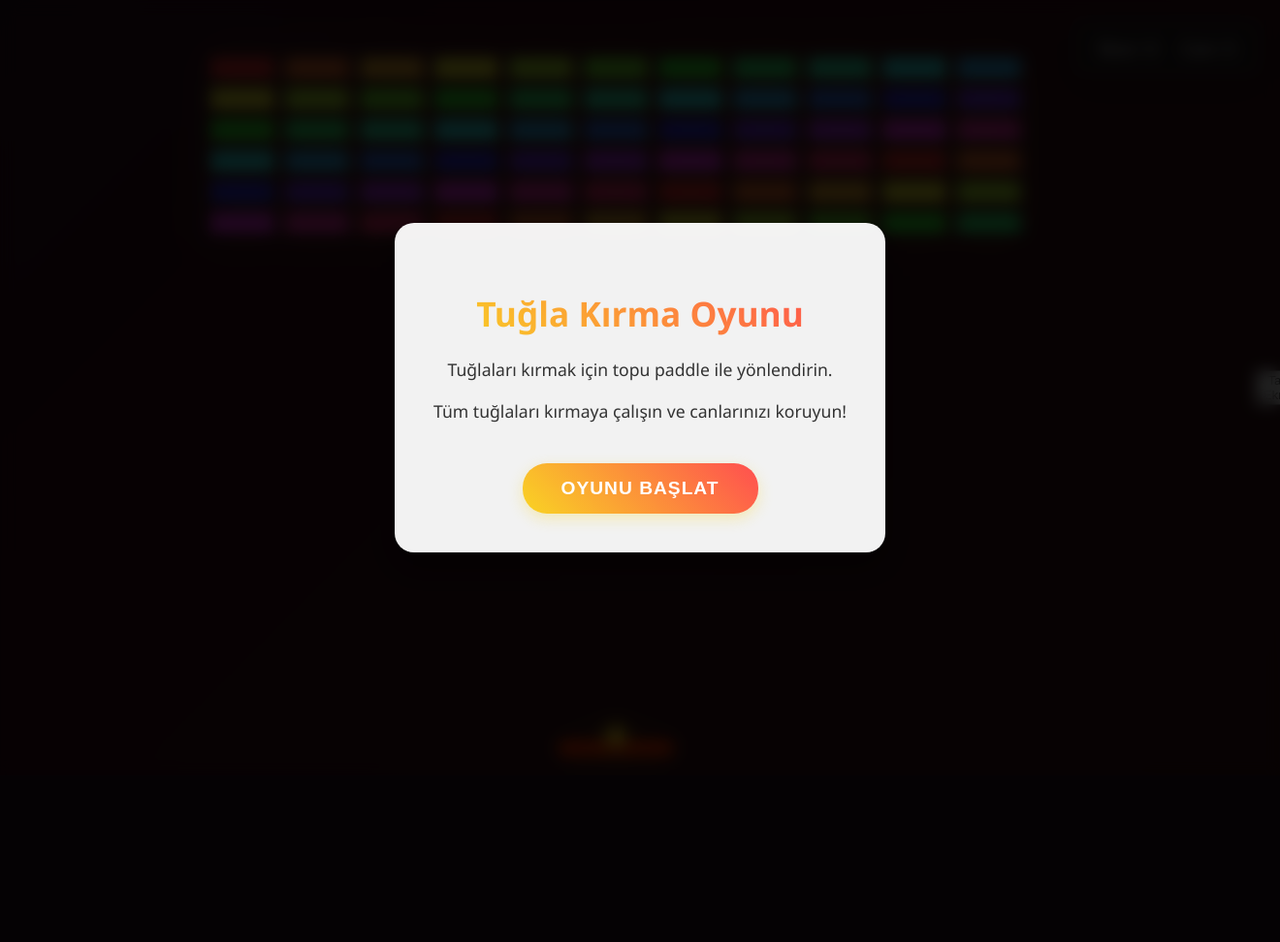
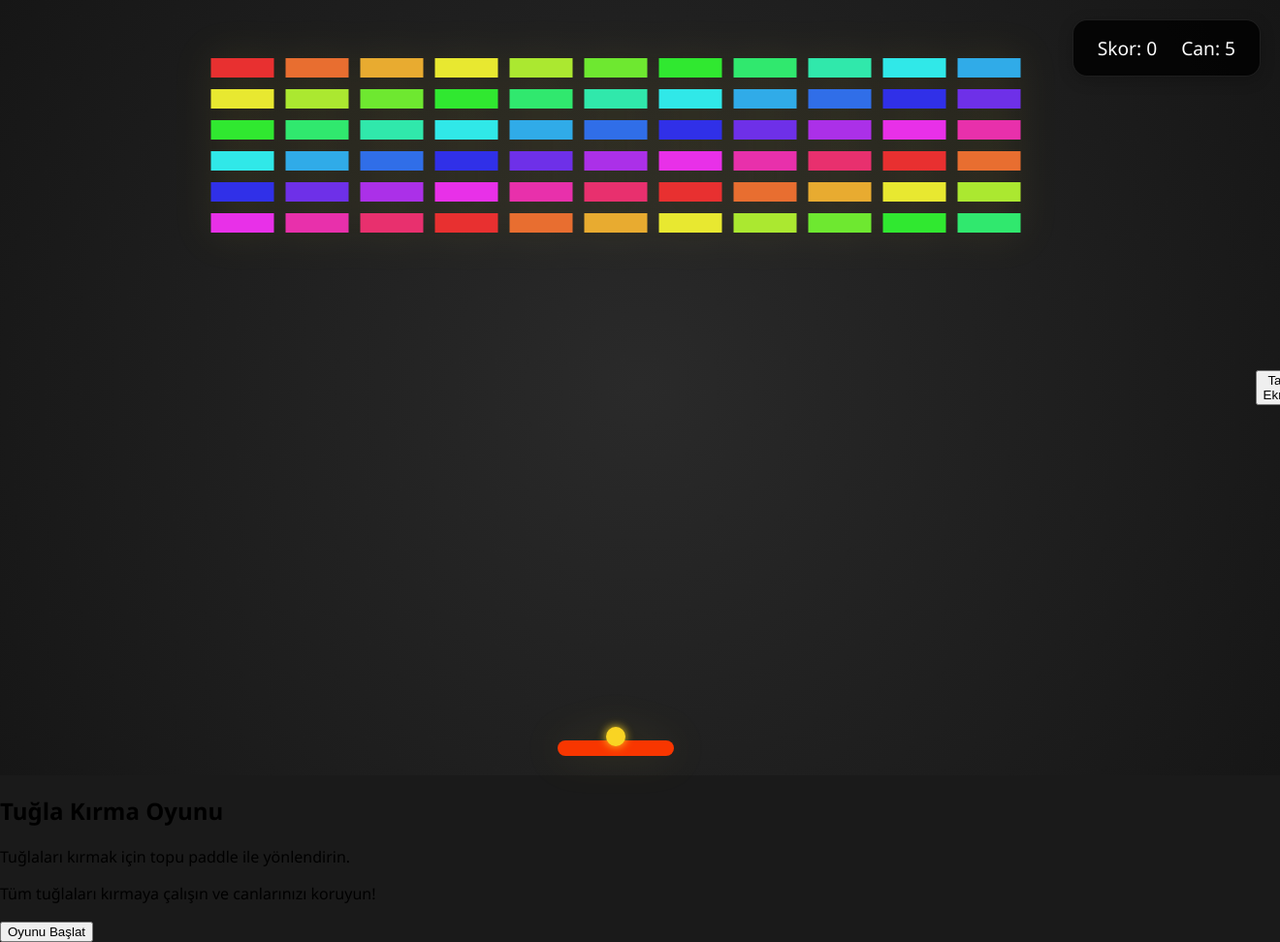
Before and after one commit to OktayAla/WebProjects, a PHP site: page / in a window 1320 px wide; the page is wider, and only the part inside the window is pictured. Shown: that part at 97% size. Before the commit the page ends 784 px from the top of that part, so only its background shows below. Run offline with PHP 8.4, Linux system fonts and the light colour scheme.

Commit message:
Update style.css

```diff
--- a/Brick breaker game/style.css
+++ b/Brick breaker game/style.css
@@ -4,24 +4,15 @@ body {
     width: 100vw;
     height: 100vh;
     overflow: hidden;
-    background: linear-gradient(-45deg, #ee7752, #e73c7e, #23a6d5, #23d5ab);
-    background-size: 400% 400%;
-    animation: gradientBG 15s ease infinite;
+    background: #1a1a1a;
     font-family: 'Segoe UI', Arial, sans-serif;
-}
-
-@keyframes gradientBG {
-    0% { background-position: 0% 50%; }
-    50% { background-position: 100% 50%; }
-    100% { background-position: 0% 50%; }
 }
 
 .game-container {
     position: relative;
     width: 100vw;
     height: 100vh;
-    background: rgba(0, 0, 0, 0.8);
-    backdrop-filter: blur(10px);
+    background: radial-gradient(circle at center, #2a2a2a 0%, #161616 100%);
     display: flex;
     align-items: center;
     justify-content: center;
@@ -31,15 +22,14 @@ canvas {
     width: 100%;
     height: 100%;
     display: block;
-    filter: drop-shadow(0 0 20px rgba(249, 212, 35, 0.2));
+    filter: drop-shadow(0 0 20px rgba(249, 212, 35, 0.1));
 }
 
 .score-panel {
     position: absolute;
     top: 20px;
     right: 20px;
-    background: rgba(255, 255, 255, 0.1);
-    backdrop-filter: blur(5px);
+    background: rgba(0, 0, 0, 0.8);
     padding: 15px 25px;
     border-radius: 15px;
     color: #fff;
@@ -47,10 +37,20 @@ canvas {
     z-index: 10;
     display: flex;
     gap: 25px;
-    border: 1px solid rgba(255, 255, 255, 0.2);
-    box-shadow: 0 8px 32px rgba(0, 0, 0, 0.3);
-    animation: fadeIn 0.5s ease;
+    border: 1px solid rgba(255, 255, 255, 0.1);
+    box-shadow: 0 4px 16px rgba(0, 0, 0, 0.2);
 }
+
+#restartBtn {
+    position: absolute;
+    bottom: 30px;
+    left: 50%;
+    transform: translateX(-50%);
+    padding: 15px 40px;
+    background: #f9d423;
+    color: #111;
+    border: none;
+    border-radius: 25px;
 
 @keyframes fadeIn {
     from { opacity: 0; transform: translateY(-20px); }
```
